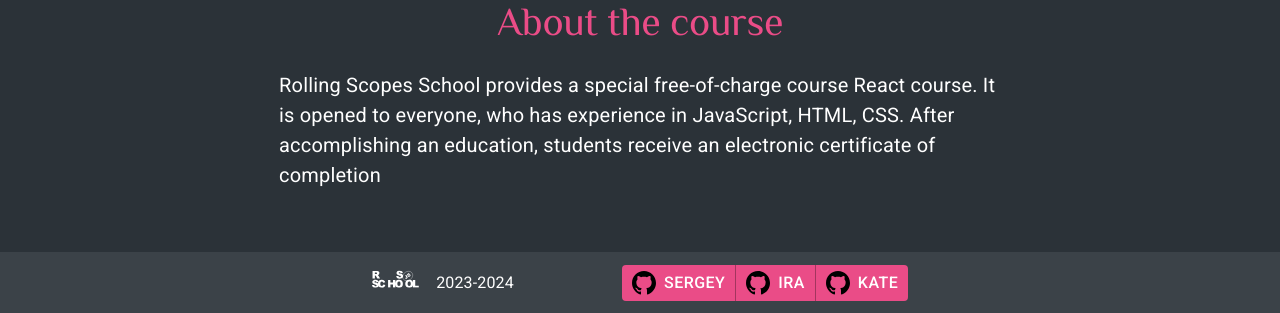
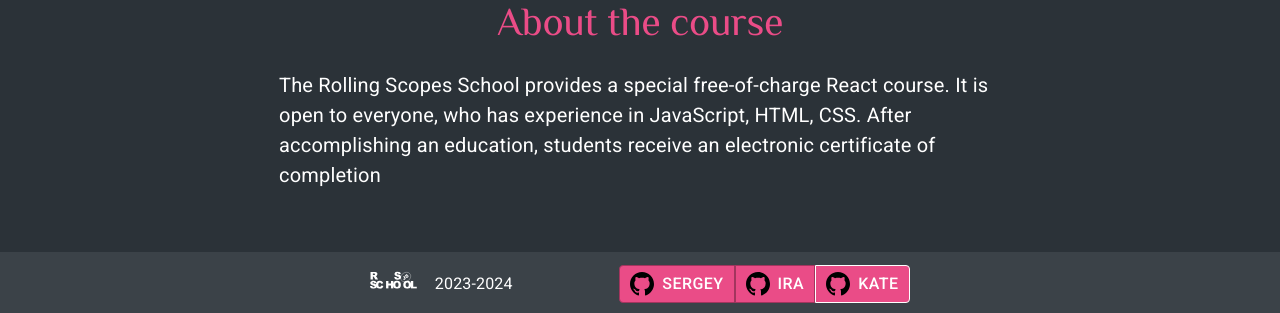
Before and after one commit to gentoosiast/graphiql-app, a React (Vite) app: page / in a window 1280 px wide. Shown: the part 3130-3443 px from the top of the page. Built offline with nearby package versions, Linux system fonts and the light colour scheme; no server answers; a small style sheet from the web is missing; what @uiw/codemirror-theme-tokyo-night-storm would draw is missing.

Commit message:
refactor: correct course description, borders and hover

```diff
--- a/src/components/Footer/Footer.tsx
+++ b/src/components/Footer/Footer.tsx
@@ -21,6 +21,7 @@ export const Footer = (): JSX.Element => {
       >
         <Stack
           alignItems="center"
+          color="primary.contrastText"
           direction="row"
           display="flex"
           justifyContent={'space-evenly'}
@@ -51,13 +52,13 @@ export const Footer = (): JSX.Element => {
             }}
             variant="contained"
           >
-            <Link href="https://github.com/gentoosiast" sx={{ margin: 0, textDecoration: 'none' }}>
+            <Link href="https://github.com/gentoosiast" sx={{ textDecoration: 'none' }}>
               <Button
                 sx={{
                   ':hover': {
-                    backgroundColor: 'primary.dark',
                     transition: '1s',
                   },
+                  border: 1,
                   display: 'flex',
                   flexDirection: { lg: 'row', xs: 'column' },
                   fontSize: { lg: 16, md: 14, sm: 12, xs: 10 },
@@ -72,11 +73,11 @@ export const Footer = (): JSX.Element => {
               <Button
                 sx={{
                   ':hover': {
-                    backgroundColor: 'primary.dark',
                     transition: '1s',
                   },
+                  border: 1,
                   display: 'flex',
-                  flexDirection: { lg: 'row', md: 'column', sm: 'column', xs: 'column' },
+                  flexDirection: { lg: 'row', xs: 'column' },
                   fontSize: { lg: 16, md: 14, sm: 12, xs: 10 },
                   transition: '2s',
                 }}
@@ -89,9 +90,9 @@ export const Footer = (): JSX.Element => {
               <Button
                 sx={{
                   ':hover': {
-                    backgroundColor: 'primary.dark',
                     transition: '1s',
                   },
+                  border: 1,
                   display: 'flex',
                   flexDirection: { lg: 'row', xs: 'column' },
                   fontSize: { lg: 16, md: 14, sm: 12, xs: 10 },
--- a/src/components/Header/Header.tsx
+++ b/src/components/Header/Header.tsx
@@ -141,8 +141,8 @@ export const Header = (): JSX.Element => {
                   backgroundColor: 'primary.dark',
                   transition: '1s',
                 },
-                backgroundColor: 'primary.light',
-
+                backgroundColor: 'primary.main',
+                border: 1,
                 fontSize: { lg: 15, md: 13, sm: 0, xs: 0 },
                 padding: { lg: '2%', md: '2%', sm: 0 },
                 transition: '2s',
--- a/src/config/i18n/locales/en.translation.json
+++ b/src/config/i18n/locales/en.translation.json
@@ -4,7 +4,7 @@
   "welcomePage": "Welcome page",
   "teamDescription": "Our team consists of creative, inventive people. Despite the fact that we are different, we still love coding, taking challenges, learning something new and creating high-quality web-sites. Under the guidance of a great teacher Sergey we worked on this project.",
   "courseTitle": "About the course",
-  "courseDescription": "Rolling Scopes School provides a special free-of-charge course React course. It is opened to everyone, who has experience in JavaScript, HTML, CSS. After accomplishing an education, students receive an electronic certificate of completion",
+  "courseDescription": "The Rolling Scopes School provides a special free-of-charge React course. It is open to everyone, who has experience in JavaScript, HTML, CSS. After accomplishing an education, students receive an electronic certificate of completion",
 
   "from": "From:",
   "role": "Role in the team:",
--- a/src/config/i18n/locales/ru.translation.json
+++ b/src/config/i18n/locales/ru.translation.json
@@ -4,7 +4,7 @@
   "meetTheTeam": "Знакомьтесь с командой",
   "teamDescription": "Наша команда состоит из креативных и изобретательных людей. Несмотря на то, что мы разные, мы все любим программирование, разные испытания, открывать для себя что-то новое и создавать качественные веб-сайты. Под руководством замечательного педагога Сергея мы работали над этим проектом. ",
   "courseTitle": "Про курс",
-  "courseDescription": "Rolling Scopes School предоставляет специальный бесплатный курс по React. Курс доступен всем, кто имеет крепкие знания в JavaScript, HTML, CSS. После прохождения курса, студенты получают электронный сертефикат.",
+  "courseDescription": "Rolling Scopes School предоставляет специальный бесплатный курс по React. Курс доступен всем, кто имеет крепкие знания в JavaScript, HTML, CSS. После прохождения курса, студенты получают электронный сертификат.",
 
   "from": "Откуда:",
   "role": "Роль в команде:",
--- a/src/features/misc/routes/WelcomePage/WelcomePage.tsx
+++ b/src/features/misc/routes/WelcomePage/WelcomePage.tsx
@@ -49,9 +49,7 @@ export const WelcomePage = (): JSX.Element => {
                   backgroundColor: 'primary.main',
                   border: 1,
                   color: 'primary.contrastText',
-
                   fontSize: { lg: 16, xs: 14 },
-
                   margin: 0.7,
                   textDecoration: 'none',
                   transition: '1s',
@@ -88,11 +86,11 @@ export const WelcomePage = (): JSX.Element => {
               sx={{
                 ':hover': {
                   backgroundColor: 'primary.dark',
-
                   transition: '1s',
                 },
                 backgroundColor: 'primary.main',
                 border: 1,
+
                 color: 'primary.contrastText',
                 fontSize: { lg: 16, xs: 14 },
 
@@ -101,7 +99,6 @@ export const WelcomePage = (): JSX.Element => {
                 transition: '1s',
               }}
               to="/main"
-              variant="outlined"
             >
               Main Page
             </Button>
```
